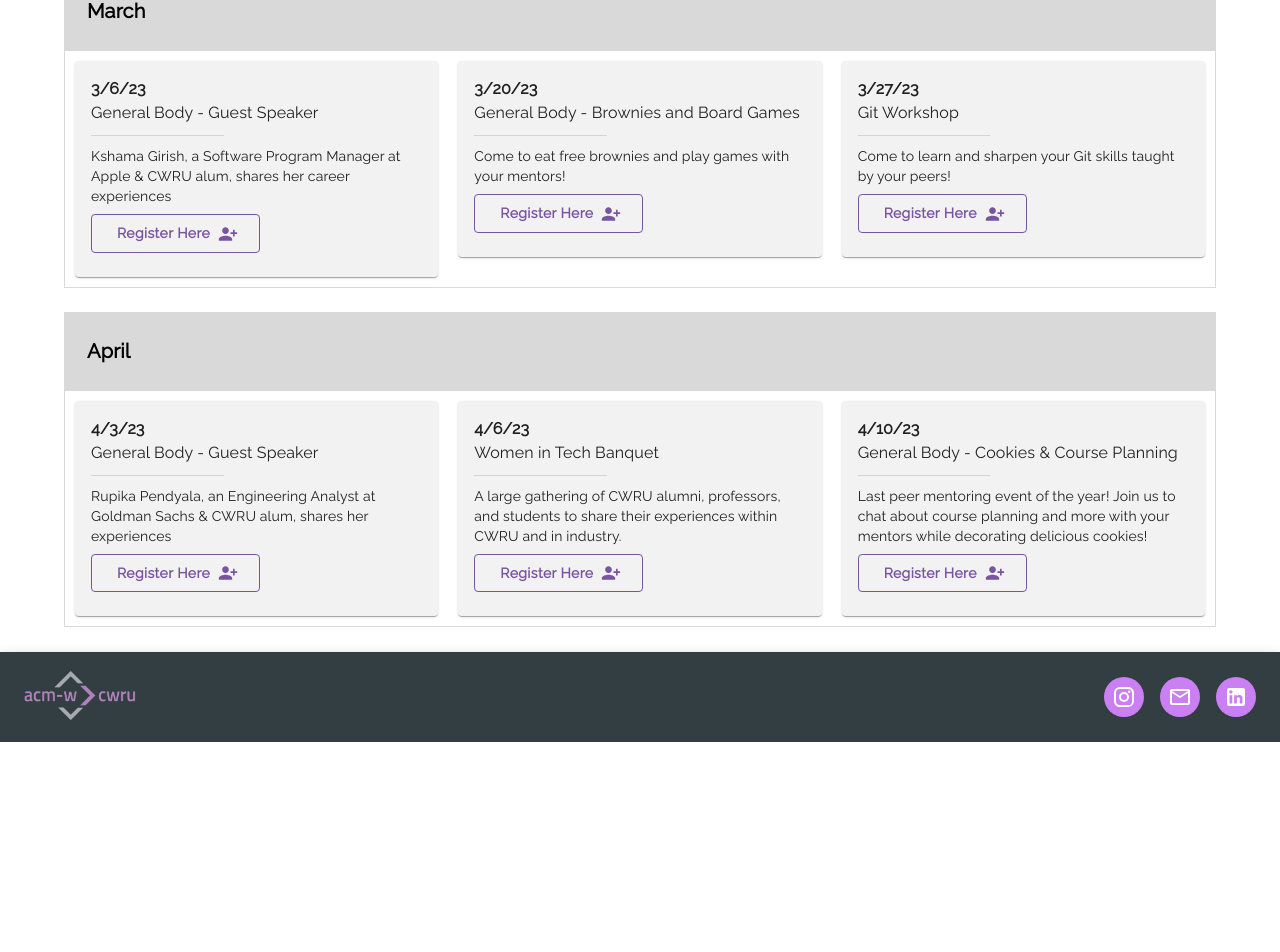
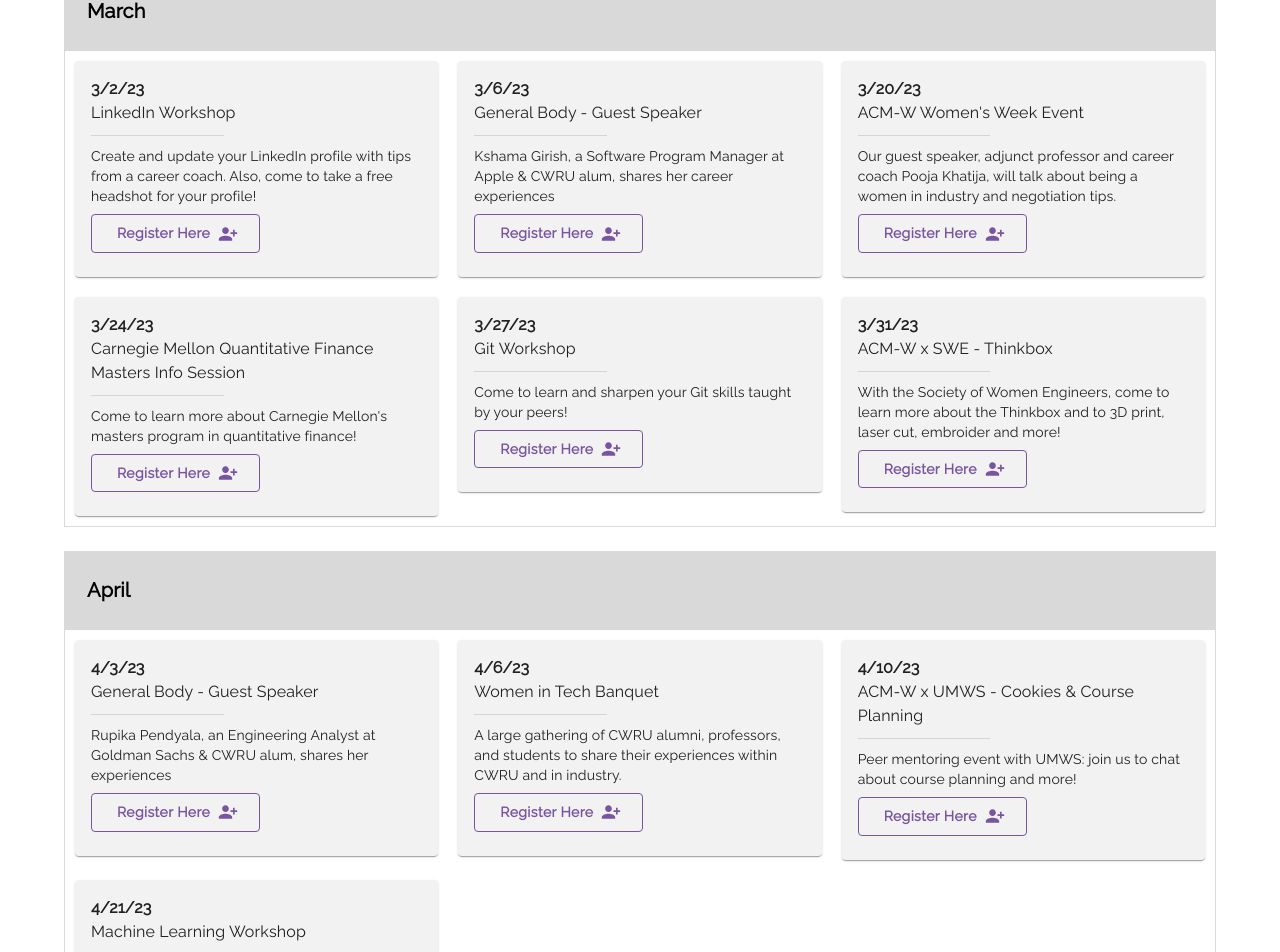
Before and after one commit to cwru-acmw/acmwcwru, a React (Create React App) app: page /events in a window 1280 px wide. Shown: the part 1460-2412 px from the top of the page. Before the commit the page ends 2202 px from the top, so only its background shows below. Built offline with nearby package versions, Linux system fonts and the light colour scheme.

Commit message:
add new march and april events

```diff
--- a/src/Events.js
+++ b/src/Events.js
@@ -92,16 +92,30 @@
          month: "March",
          events: [
             {
+               date: '3/2/23',
+               title: 'LinkedIn Workshop',
+               description: 'Create and update your LinkedIn profile with tips from a career coach. Also, come to take a free headshot for your profile!',
+               link: 'https://cglink.me/2cS/r2054898',
+               popUpPic: ''
+            },
+            {
                date: '3/6/23',
                title: 'General Body - Guest Speaker',
                description: 'Kshama Girish, a Software Program Manager at Apple & CWRU alum, shares her career experiences',
-               link: 'https://community.case.edu/ACMW/club_signup',
+               link: 'https://cglink.me/2cS/r2058401',
                popUpPic: ''
             },
             {
                date: '3/20/23',
-               title: 'General Body - Brownies and Board Games',
-               description: 'Come to eat free brownies and play games with your mentors!',
+               title: 'ACM-W Women\'s Week Event',
+               description: 'Our guest speaker, adjunct professor and career coach Pooja Khatija, will talk about being a women in industry and negotiation tips.',
+               link: 'https://cglink.me/2cS/r2063951',
+               popUpPic: ''
+            },
+            {
+               date: '3/24/23',
+               title: 'Carnegie Mellon Quantitative Finance Masters Info Session',
+               description: 'Come to learn more about Carnegie Mellon\'s masters program in quantitative finance!',
                link: 'https://community.case.edu/ACMW/club_signup',
                popUpPic: ''
             },
@@ -109,6 +123,13 @@
                date: '3/27/23',
                title: 'Git Workshop',
                description: 'Come to learn and sharpen your Git skills taught by your peers!',
+               link: 'https://community.case.edu/ACMW/club_signup',
+               popUpPic: ''
+            },
+            {
+               date: '3/31/23',
+               title: 'ACM-W x SWE - Thinkbox',
+               description: 'With the Society of Women Engineers, come to learn more about the Thinkbox and to 3D print, laser cut, embroider and more!',
                link: 'https://community.case.edu/ACMW/club_signup',
                popUpPic: ''
             },
@@ -133,11 +154,19 @@
             },
             {
                date: '4/10/23',
-               title: 'General Body - Cookies & Course Planning',
-               description: 'Last peer mentoring event of the year! Join us to chat about course planning and more with your mentors while decorating delicious cookies!',
+               title: 'ACM-W x UMWS - Cookies & Course Planning',
+               description: 'Peer mentoring event with UMWS: join us to chat about course planning and more!',
                link: 'https://community.case.edu/ACMW/club_signup',
                popUpPic: ''
             },
+            {
+               date: '4/21/23',
+               title: 'Machine Learning Workshop',
+               description: 'A workshop to learn the basics about machine learning led by a 3rd year at CWRU.',
+               link: 'https://community.case.edu/ACMW/club_signup',
+               popUpPic: ''
+            },
+
             // {
             //    date: '4/10/23',
             //    title: 'Women in Tech Banquet?',
```
